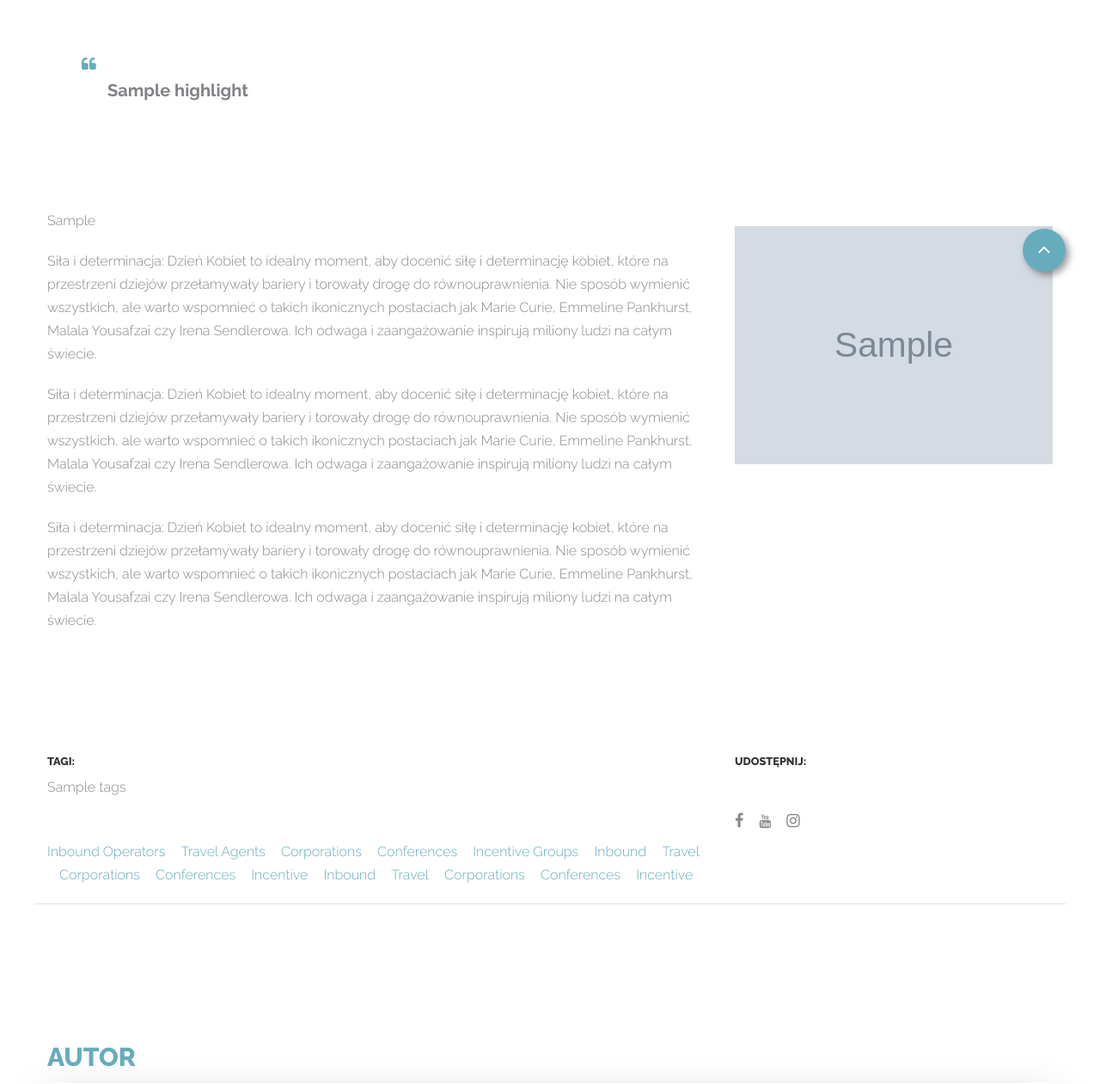
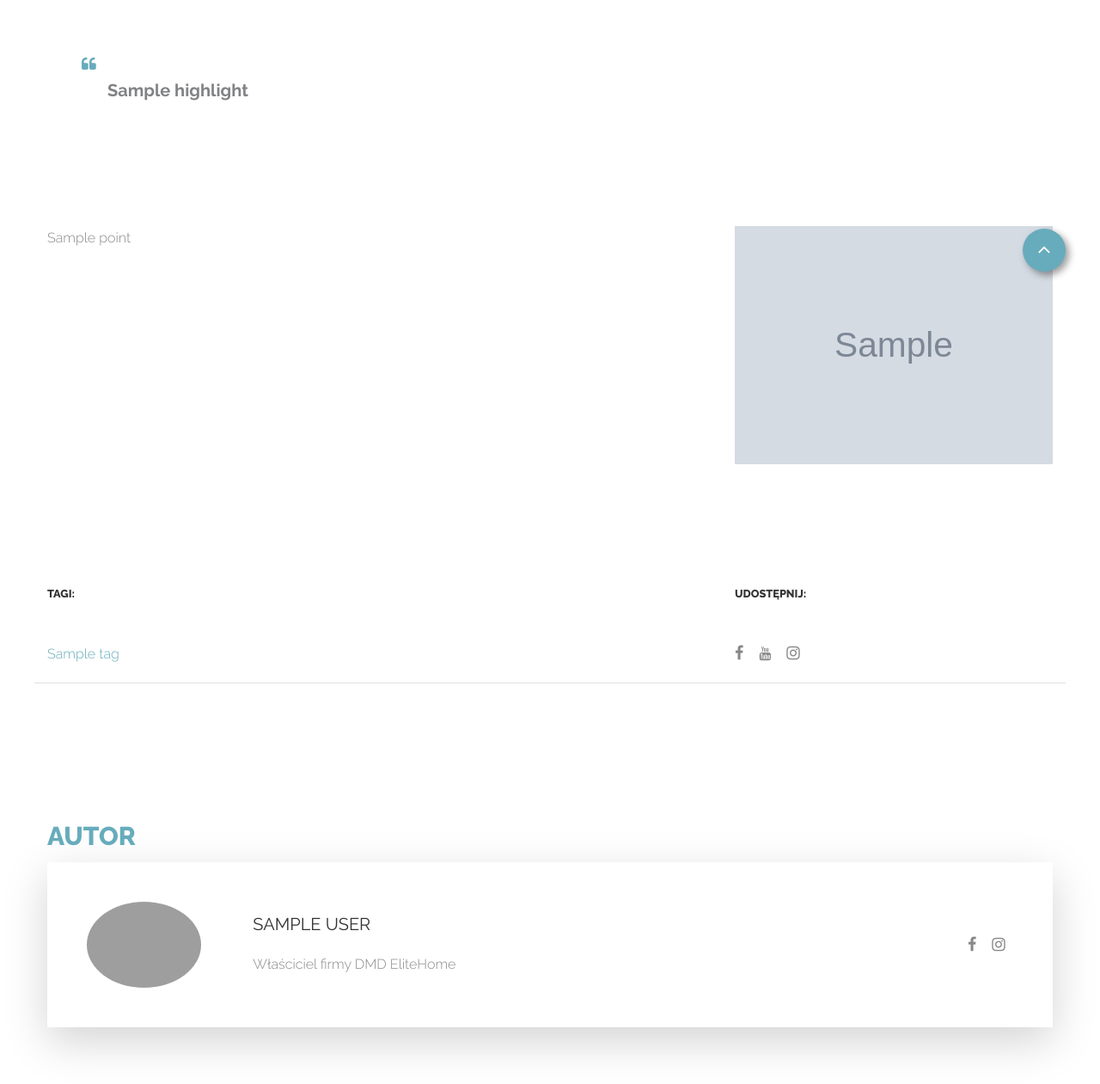
Before and after one commit to informatykdmd/dmdelitehome, a Flask app: template templates/blog-one-pl.html in a window 1280 px wide. Shown: the part 544-1805 px from the top of the page at 86% size. Run offline with Flask 2, Linux system fonts and the light colour scheme; the template is opened without the code that fills it: most values are stand-ins (such as "Sample title", 1, 10 or a date in 2020); grey boxes marked "Sample" are stand-in pictures; some libraries are stand-ins or nearby versions; grey boxes are pictures that could not be loaded.

Commit message:
elitehome

```diff
--- a/templates/blog-one-pl.html
+++ b/templates/blog-one-pl.html
@@ -49,29 +49,13 @@
     <div class="container">
         <div class="row">
             <div class="col-lg-8 col-md-8 wow fadeInUp">
-                {{choiced['additionalList']}}
+                <!-- {{choiced['additionalList']}} -->
                 <ul>
+                    {% for point in choiced['additionalList'] %}
                     <li class="margin-top-standard">
-                        Siła i determinacja: Dzień Kobiet to idealny moment, aby docenić siłę i determinację kobiet,
-                        które na przestrzeni dziejów przełamywały bariery i torowały drogę do równouprawnienia.
-                        Nie sposób wymienić wszystkich, ale warto wspomnieć o takich ikonicznych postaciach jak
-                        Marie Curie, Emmeline Pankhurst, Malala Yousafzai czy Irena Sendlerowa. Ich odwaga
-                        i zaangażowanie inspirują miliony ludzi na całym świecie.
+                        {{point}}
                     </li>
-                    <li class="margin-top-standard">
-                        Siła i determinacja: Dzień Kobiet to idealny moment, aby docenić siłę i determinację kobiet,
-                        które na przestrzeni dziejów przełamywały bariery i torowały drogę do równouprawnienia.
-                        Nie sposób wymienić wszystkich, ale warto wspomnieć o takich ikonicznych postaciach jak
-                        Marie Curie, Emmeline Pankhurst, Malala Yousafzai czy Irena Sendlerowa. Ich odwaga
-                        i zaangażowanie inspirują miliony ludzi na całym świecie.
-                    </li>
-                    <li class="margin-top-standard">
-                        Siła i determinacja: Dzień Kobiet to idealny moment, aby docenić siłę i determinację kobiet,
-                        które na przestrzeni dziejów przełamywały bariery i torowały drogę do równouprawnienia.
-                        Nie sposób wymienić wszystkich, ale warto wspomnieć o takich ikonicznych postaciach jak
-                        Marie Curie, Emmeline Pankhurst, Malala Yousafzai czy Irena Sendlerowa. Ich odwaga
-                        i zaangażowanie inspirują miliony ludzi na całym świecie.
-                    </li>
+                    {% endfor %}
                 </ul>
             </div>
             <div class="col-lg-4 col-md-4 margin-top-standard">
@@ -88,23 +72,11 @@
       <div class="row">
         <div class="col-lg-8 col-md-8 col-sm-12 wow fadeInUp" data-wow-delay=".3s" data-wow-duration="1s">
             <h2 class="small margin-top-standard">TAGI:</h2>
-            {{choiced['tags']}}
+
             <ul class="inline-list">
-                <li><a href="#">Inbound Operators</a></li>
-                <li><a href="#">Travel Agents</a></li>
-                <li><a href="#">Corporations</a></li>
-                <li><a href="#">Conferences </a></li>
-                <li><a href="#">Incentive Groups</a></li>
-                <li><a href="#">Inbound </a></li>
-                <li><a href="#">Travel </a></li>
-                <li><a href="#">Corporations</a></li>
-                <li><a href="#">Conferences </a></li>
-                <li><a href="#">Incentive </a></li>
-                <li><a href="#">Inbound </a></li>
-                <li><a href="#">Travel </a></li>
-                <li><a href="#">Corporations</a></li>
-                <li><a href="#">Conferences </a></li>
-                <li><a href="#">Incentive </a></li>
+                {% for tag in choiced['tags'] %}
+                <li><a href="#">{{tag}}</a></li>
+                {% endfor %}
             </ul>
         </div>
 
```
